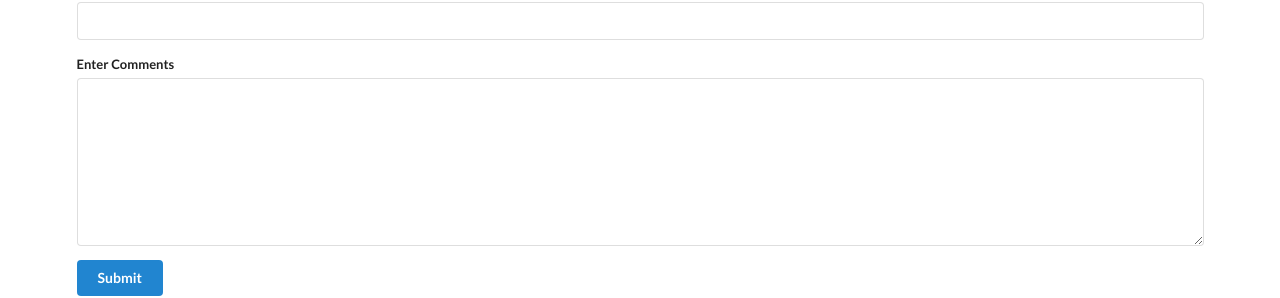
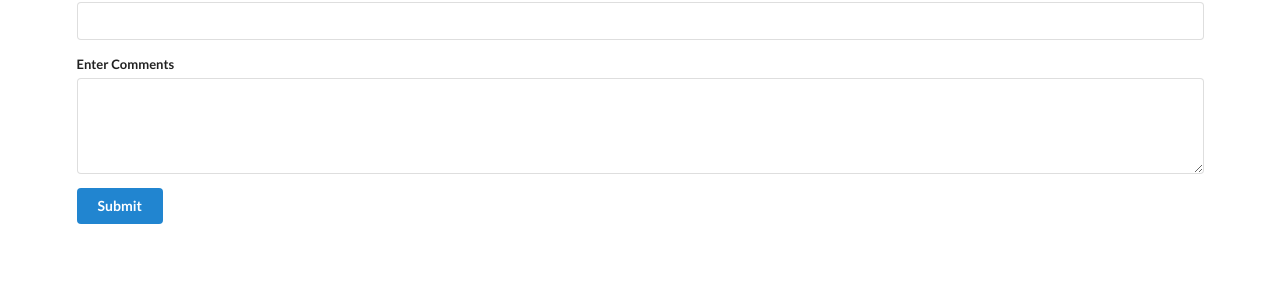
Before and after one commit to pipe2path/vaccineexperience, a React (Create React App) app: page /feeds/new in a window 1280 px wide. Shown: the part 299-597 px from the top of the page. Built offline with nearby package versions, Linux system fonts and the light colour scheme; what javascript-time-ago would draw is missing.

Commit message:
textarea rows=4

```diff
--- a/src/components/FeedCreate.js
+++ b/src/components/FeedCreate.js
@@ -47,7 +47,7 @@ class FeedCreate extends React.Component {
                     <div class="field">
                         <label>Enter Comments</label>
                         <div>
-                            <Field name="comments" component="textarea" />
+                            <Field name="comments" component="textarea" rows="4"/>
                         </div>
                     </div>
                     <button className="ui button primary">Submit</button>
```
